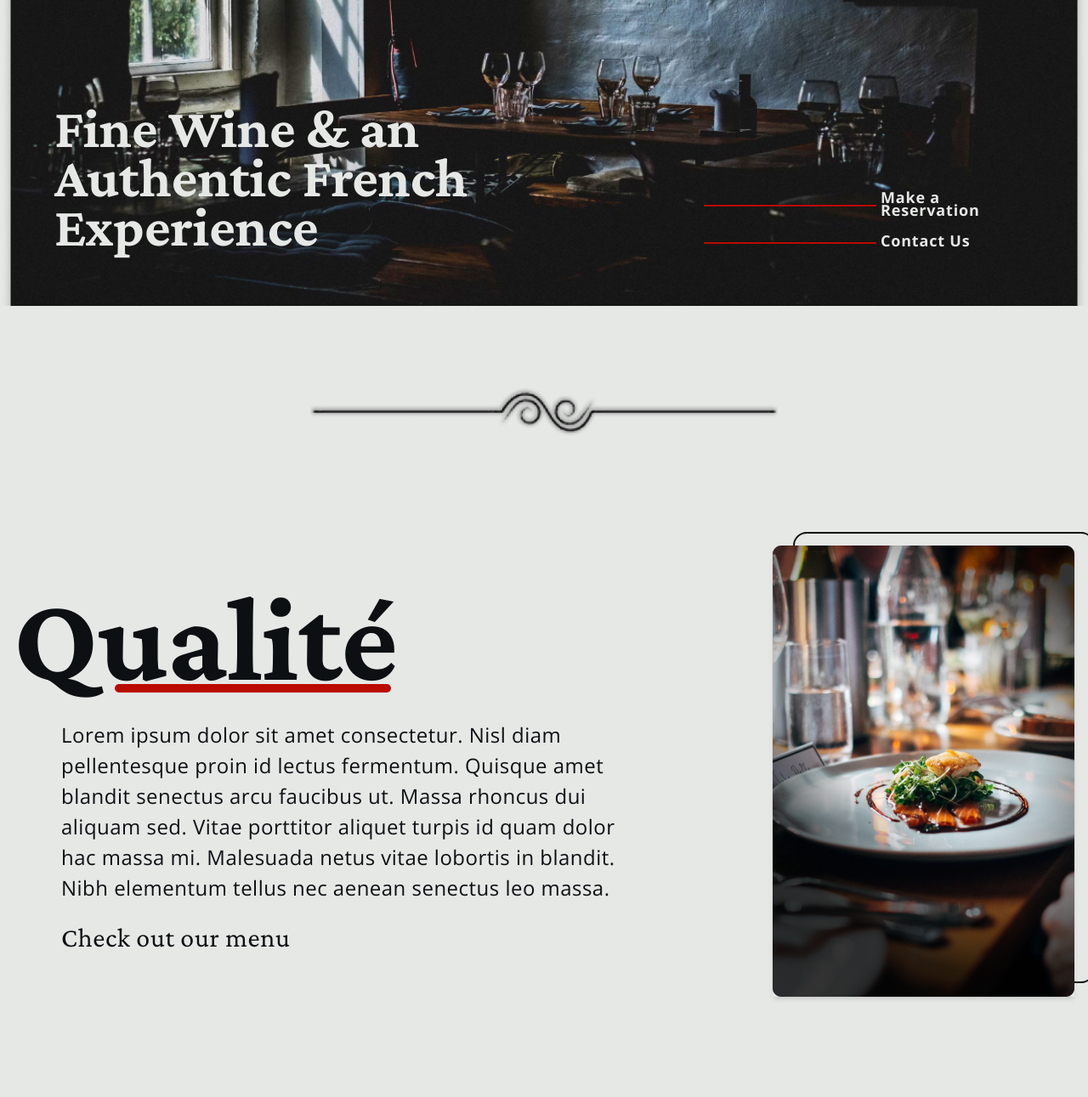
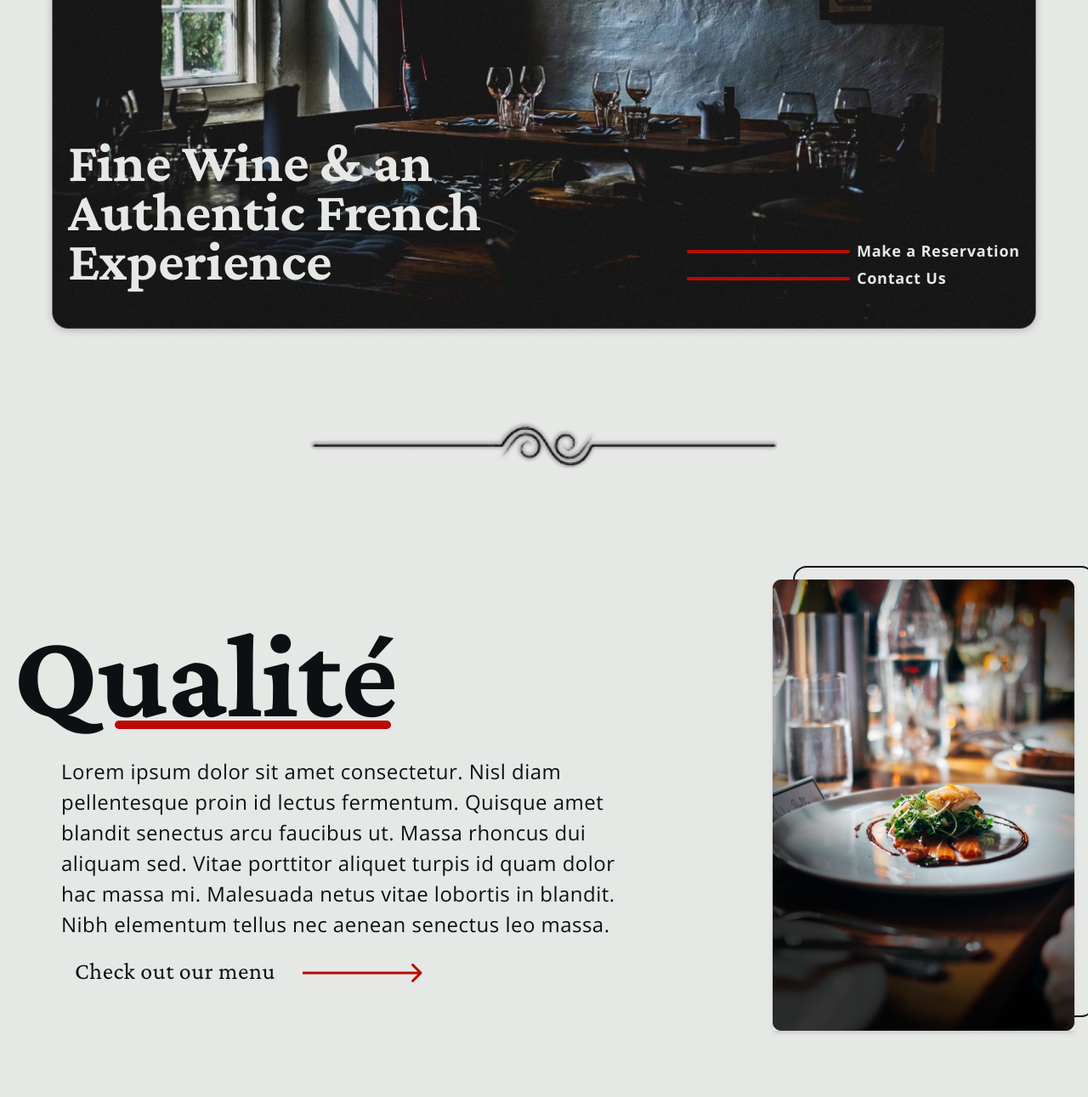
Before and after one commit to brandonmitchell217/delicieux, an Astro site: page / in a window 1280 px wide. Shown: the part 320-1611 px from the top of the page at 85% size. Built offline with nearby package versions, Linux system fonts and the light colour scheme; Astro itself is replaced by a stand-in of ours.

Commit message:
[feat]: figuring out the landing bg, small style updates

```diff
--- a/src/components/ChefsTable.tsx
+++ b/src/components/ChefsTable.tsx
@@ -1,6 +1,4 @@
 import React from "react";
-
-// TODO: Add margin top/bottom, shadow elevation to the container
 
 export const ChefsTable = () => {
   return (
@@ -22,7 +20,7 @@ export const ChefsTable = () => {
               talented culinary artisans, as they craft a bespoke menu tailored
               to your palate.
             </p>
-            <p className="text-[14px] md:text-[16px] xl:text-[18px] leading-[1.227em]">
+            <p className="text-[13px] md:text-[16px] xl:text-[18px] leading-[1.227em]">
               Chef&apos;s Table is priced starting at $189 per person.
               <br />
               Contact us directly to create your unique experience.
--- a/src/components/Footer.tsx
+++ b/src/components/Footer.tsx
@@ -101,7 +101,10 @@ export const Footer = () => {
           </div>
           <div>
             <p>
-              Design & code by <a href="/">Brandon</a>
+              Design & code by{" "}
+              <a href="/" className="hover:text-[#c2f73b] transition-colors">
+                Brandon
+              </a>
             </p>
           </div>
         </div>
--- a/src/components/Landing.tsx
+++ b/src/components/Landing.tsx
@@ -1,9 +1,14 @@
 import React from "react";
+import { twMerge } from "tailwind-merge";
 
 export const Landing = () => {
+  // TODO: Create mobile/tablet/desktop version of landing bg
+  const LinkStyles =
+    "relative before:absolute before:-left-[104%] before:top-1/2 before:-translate-y-1/2 before:h-1 before:w-full before:bg-red before:rounded-xl";
+
   return (
-    <div className="bg-landingMobile sm:bg-landing bg-cover bg-top sm:bg-center bg-no-repeat min-h-[90vh] md:min-h-[55vh] lg:min-h-[85vh] w-full text-light flex items-end pb-16 px-4 sm:px-16">
-      <div className="w-full flex flex-col sm:flex-row items-center sm:items-stretch  gap-6 sm:gap-0">
+    <div className="relative bg-landingMobile sm:bg-landing md:bg-contain bg-top bg-no-repeat w-full h-[90vh] md:h-auto md:aspect-video flex text-light">
+      <div className="relative w-full h-full flex flex-col md:flex-row items-center md:items-end justify-end md:justify-between gap-6 md:gap-0 pb-[5%] lg:pb-[8%] xl:pb-[5%] px-4 sm:px-20">
         <h1 className="text-[48px] lg:text-[56px] xl:text-[66px] leading-[.877em] font-bold font-crimson">
           Fine Wine & an
           <br />
@@ -12,24 +17,18 @@ export const Landing = () => {
           Experience
         </h1>
 
-        <div className="font-bold text-[18px] tracking-[.045em] leading-[.877em] hidden sm:flex flex-col gap-4 sm:items-end justify-end flex-1">
-          <div className="w-full">
-            <a href="/" className="w-full flex items-center justify-end">
-              <div className="w-[180px] pb-1 relative before:box-content before:absolute before:z-10 before:-left-[208px] before:top-1/2 before:-translate-y-1/2 before:bg-red before:h-0.5 before:w-[203px]">
-                Make a Reservation
-              </div>
+        <div className="font-bold text-[18px] tracking-[.045em] leading-[.877em] hidden lg:flex justify-end items-end">
+          <div className="flex flex-col gap-4 w-full">
+            <a href="/" className={twMerge(LinkStyles)}>
+              Make a Reservation
             </a>
-          </div>
-          <div className="w-full">
-            <a href="/" className="w-full flex items-center justify-end">
-              <div className="w-[180px] pb-1 relative before:box-content before:absolute before:z-10 before:-left-[208px] before:top-1/2 before:-translate-y-1/2 before:bg-red before:h-0.5 before:w-[203px]">
-                Contact Us
-              </div>
+            <a href="/" className={twMerge(LinkStyles)}>
+              Contact Us
             </a>
           </div>
         </div>
 
-        <div className="flex flex-col gap-4 items-center text-center  text-lg sm:hidden">
+        <div className="flex flex-col gap-4 items-center text-center  text-lg lg:hidden">
           <a
             href="/"
             className="bg-red p-4 w-72 rounded-lg border text-light border-red hover:bg-transparent hover:border-light hover:text-light transition-colors"
--- a/src/components/Nav.tsx
+++ b/src/components/Nav.tsx
@@ -2,7 +2,7 @@ import React from "react";
 
 export const Nav = () => {
   return (
-    <nav className="absolute top-0 left-0 right-0 py-8">
+    <nav className="absolute z-50 top-0 left-0 right-0 py-8">
       <div className="max-w-[1280px] m-auto flex justify-center items-center">
         <a href="/">
           <img src="/logo_nav.svg" alt="Logo" />
--- a/src/components/PropSlalom.tsx
+++ b/src/components/PropSlalom.tsx
@@ -19,15 +19,14 @@ export const PropSlalom = ({
   image,
   side = "left",
 }: Props) => {
-  // TODO: FIX THIS TWMERGE
   return (
     <div className="pt-32 pb-20 px-4 md:px-12 xl:px-4">
       <div
-        className={`w-full flex flex-col md:flex-row gap-12 md:gap-8 lg:gap-0 justify-center items-center ${
+        className={`w-full flex flex-col md:flex-row gap-12 md:gap-8 lg:gap-0 justify-center md:justify-between items-center ${
           side === "left" ? null : twMerge("flex-row-reverse")
         } `}
       >
-        <div className="xl:flex-1 flex flex-col">
+        <div className=" flex flex-col">
           <h2 className="relative font-crimson font-bold text-[88px] xl:text-[144px] leading-[.877em] w-max">
             {title}
             <div className="absolute -z-10 h-2.5 w-[72%] bottom-0 right-2 bg-red rounded-full"></div>
@@ -38,9 +37,22 @@ export const PropSlalom = ({
             </p>
             <a
               href={link.url}
-              className="block font-crimson text-[20px] lg:text-[32px] tracking-[.02em]"
+              className="md:ml-4 font-crimson text-[20px] lg:text-[28px] tracking-[.02em] flex items-center gap-4 md:gap-8 group"
             >
               {link.label}
+              <svg
+                width="141"
+                height="24"
+                viewBox="0 0 141 24"
+                fill="none"
+                xmlns="http://www.w3.org/2000/svg"
+                className="mt-1 w-[115px] h-auto md:w-[141px] lg:group-hover:w-[160px] lg:group-hover:h-auto transition-all"
+              >
+                <path
+                  d="M140.061 13.0607C140.646 12.4749 140.646 11.5251 140.061 10.9393L130.515 1.3934C129.929 0.807611 128.979 0.807611 128.393 1.3934C127.808 1.97919 127.808 2.92893 128.393 3.51472L136.879 12L128.393 20.4853C127.808 21.0711 127.808 22.0208 128.393 22.6066C128.979 23.1924 129.929 23.1924 130.515 22.6066L140.061 13.0607ZM0 13.5H139V10.5H0V13.5Z"
+                  fill="#BB0A01"
+                />
+              </svg>
             </a>
           </div>
         </div>
--- a/src/components/StaffInfo.tsx
+++ b/src/components/StaffInfo.tsx
@@ -19,7 +19,7 @@ export const StaffInfo = ({
   side = "left",
 }: Props) => {
   return (
-    <div className="pt-10 md:pt-20 pb-16 md:pb-32 px-8 md:px-4 overflow-x-hidden">
+    <div className="pt-10 pb-16 md:py-12 px-8 md:px-4 overflow-x-hidden">
       <div
         className={`flex flex-col gap-8 lg:gap-[30px] justify-center md:justify-stretch items-center md:max-w-[868px] ${
           side === "left"
--- a/src/pages/index.astro
+++ b/src/pages/index.astro
@@ -71,7 +71,7 @@ function determineSide(index: number) {
 			<ChefsTable />
 		</section>
 		<InterstitialImg label="Restaurant" src="/interstitial.jpg" />
-		<section id="Staff">
+		<section>
 			{staff.map((person) => {
 				return (
 					<Row side={determineSide(person.id)}>
--- a/tailwind.config.cjs
+++ b/tailwind.config.cjs
@@ -16,8 +16,8 @@ module.exports = {
         sans: ["Open Sans", "sans-serif", ...defaultTheme.fontFamily.sans],
       },
       backgroundImage: {
-        landing: "url('/landing.png')",
-        landingMobile: "url('/landing_mobile.png')",
+        landing: "url('/landing.jpg')",
+        landingMobile: "url('/landing_mobile.jpg')",
       },
     },
   },
```
Also changed, not shown: public/landing.jpg (added), public/landing_mobile.jpg (added).
